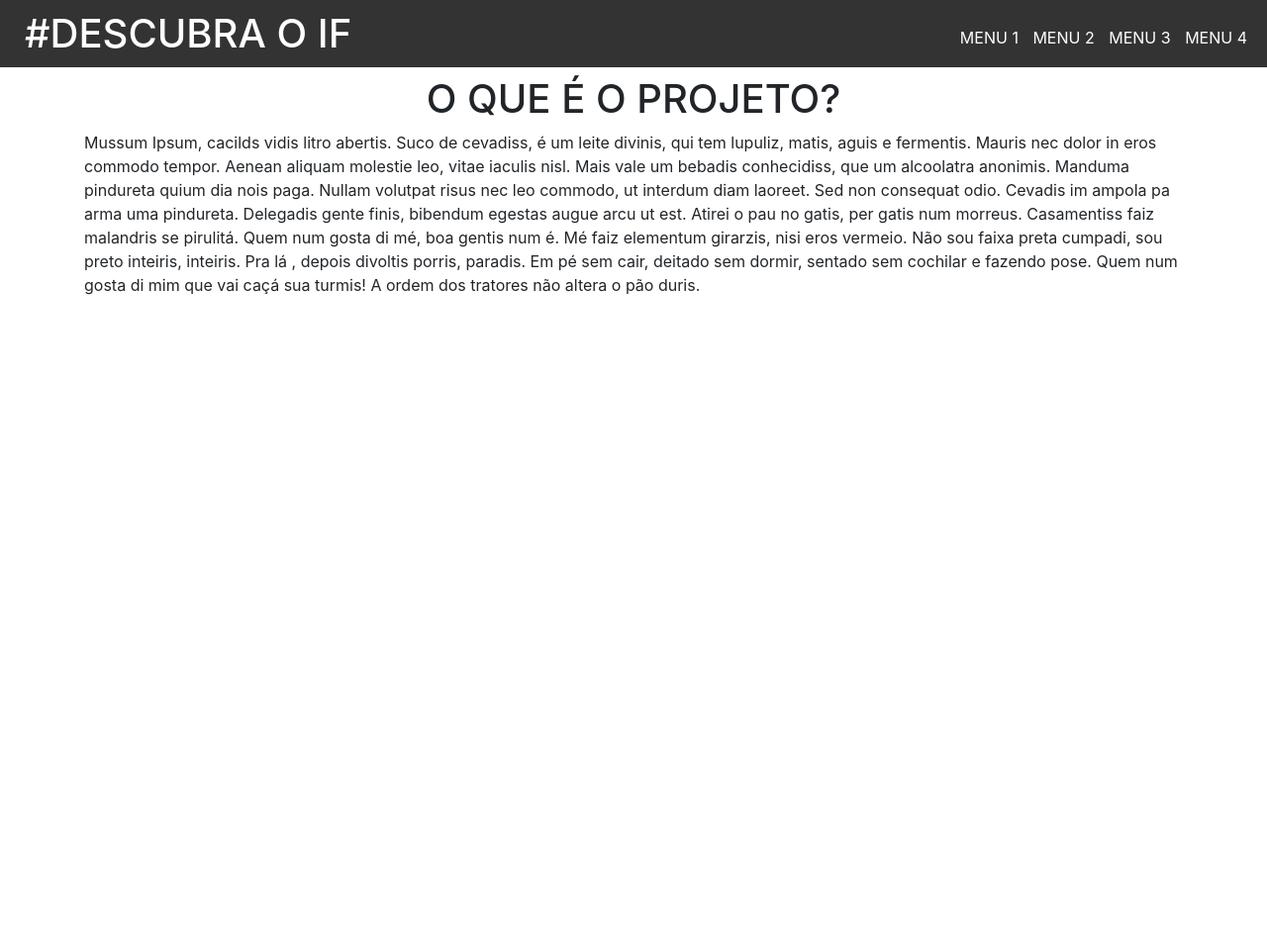
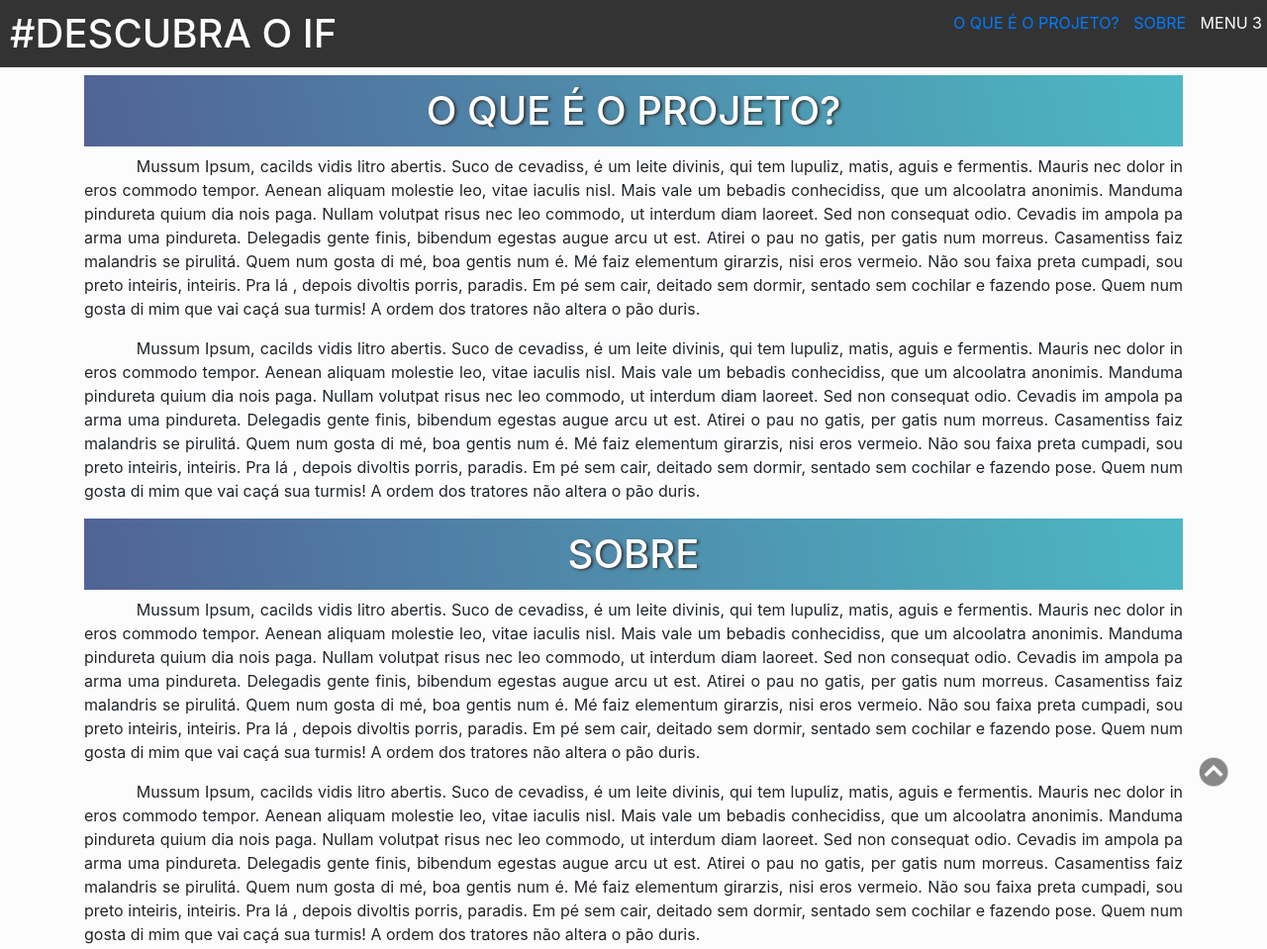
Before and after one commit to 2017-1-LCC/Site-3P4, a website: page index.html in a window 1280 px wide. Shown: the whole page at 99% size. Before the commit the page ends 800 px from the top, so only its background shows below. Drawn offline with nearby package versions, Linux system fonts and the light colour scheme; files that its build step writes are made by us from their sources.

Commit message:
organizando

```diff
--- /dev/null
+++ b/css/container.css
@@ -0,0 +1,41 @@
+* {
+   box-sizing: border-box;
+}
+
+body { background-color: #fcfcfc; }
+
+.titulo {
+   width: 100%;
+   padding: 0.3em;
+   background-image: linear-gradient(260deg, #4CB8C4, #516395);
+   color: white;
+
+   text-shadow: 2px 1px 3px #333;
+}
+
+.paragrafo {
+   text-indent: 3.3em;
+   text-align: justify;
+}
+
+.botao {
+   position: sticky;
+   float: right;
+   bottom: 3px;
+
+   margin: 2em;
+
+   outline: none;
+   border: none;
+
+   background-color: transparent;
+}
+
+.botao a {
+   text-decoration: none;
+   color: white;
+}
+
+.botao img {
+   height: 2em;
+}
--- /dev/null
+++ b/css/header.css
@@ -0,0 +1,21 @@
+.cabecalho {
+	background-color: #333;
+	color: white;
+
+   width: 100%;
+}
+
+.logo {
+   padding: 10px;
+}
+
+.menu {
+   float: right;
+   margin-top: -65px;
+}
+
+.menuItem {
+	list-style: none;
+	display: inline-block;
+	padding: 0 5px;
+}
--- a/header.css
+++ /dev/null
@@ -1,20 +0,0 @@
-.cabecalho {
-	background-color: #333;
-	color: white;
-}
-
-.titulo {
-	padding: 10px;
-}
-
-.menu {
-	float: right;
-
-	margin-top: -50px;
-}
-
-.menuItem {
-	list-style: none;
-	display: inline-block;
-	padding: 0 5px;
-}
--- a/index.html
+++ b/index.html
@@ -6,25 +6,25 @@
 		<title>Site 3P4</title>
 		<link rel="stylesheet" href="https://stackpath.bootstrapcdn.com/bootstrap/4.3.1/css/bootstrap.min.css" integrity="sha384-ggOyR0iXCbMQv3Xipma34MD+dH/1fQ784/j6cY/iJTQUOhcWr7x9JvoRxT2MZw1T" crossorigin="anonymous">
 		<meta name="viewport" content="width=device-width, initial-scale=1, shrink-to-fit=no">
-		<script src="index.js"></script>
 	</head>
 
 	<body>
 
-		<header class="cabecalho container-fluid">
-			<h1 class="titulo">#DESCUBRA O IF</h1>
-
+      <header id="topo" class="cabecalho">
+         <div class="">
+            <h1 class="logo">#DESCUBRA O IF</h1>
 
             <ul class="menu">
-				<li class="menuItem">MENU 1</li>
-				<li class="menuItem">MENU 2</li>
+               <li class="menuItem"><a href="#conteudo">O QUE É O PROJETO?</a></li>
+               <li class="menuItem"><a href="#sobre">SOBRE</a></li>
                <li class="menuItem">MENU 3</li>
-				<li class="menuItem">MENU 4</li>
             </ul>
+         </div>
       </header>
 
-		<div class="container">
-			<h1 class="text-center">O QUE É O PROJETO?</h1>
+      <!-- parte que fica o conteúdo -->
+      <div id="conteudo" class="container">
+         <h1 class="text-center titulo">O QUE É O PROJETO?</h1>
 
          <p class="paragrafo">
             Mussum Ipsum, cacilds vidis litro abertis. Suco de cevadiss, é um leite divinis, qui tem lupuliz, matis, aguis e fermentis. Mauris nec dolor in eros commodo tempor. Aenean aliquam molestie leo, vitae iaculis nisl. Mais vale um bebadis conhecidiss, que um alcoolatra anonimis. Manduma pindureta quium dia nois paga.
@@ -36,9 +36,46 @@
             Pra lá , depois divoltis porris, paradis. Em pé sem cair, deitado sem dormir, sentado sem cochilar e fazendo pose. Quem num gosta di mim que vai caçá sua turmis! A ordem dos tratores não altera o pão duris.
          </p>
 
+         <p class="paragrafo">
+            Mussum Ipsum, cacilds vidis litro abertis. Suco de cevadiss, é um leite divinis, qui tem lupuliz, matis, aguis e fermentis. Mauris nec dolor in eros commodo tempor. Aenean aliquam molestie leo, vitae iaculis nisl. Mais vale um bebadis conhecidiss, que um alcoolatra anonimis. Manduma pindureta quium dia nois paga.
+
+            Nullam volutpat risus nec leo commodo, ut interdum diam laoreet. Sed non consequat odio. Cevadis im ampola pa arma uma pindureta. Delegadis gente finis, bibendum egestas augue arcu ut est. Atirei o pau no gatis, per gatis num morreus.
+
+            Casamentiss faiz malandris se pirulitá. Quem num gosta di mé, boa gentis num é. Mé faiz elementum girarzis, nisi eros vermeio. Não sou faixa preta cumpadi, sou preto inteiris, inteiris.
+
+            Pra lá , depois divoltis porris, paradis. Em pé sem cair, deitado sem dormir, sentado sem cochilar e fazendo pose. Quem num gosta di mim que vai caçá sua turmis! A ordem dos tratores não altera o pão duris.
+         </p>
       </div>
 
+      <!-- sobre nois (eu acho)-->
+      <div id="sobre" class="sobre container">
+         <h1 class="text-center titulo">SOBRE</h1>
+
+         <p class="paragrafo">
+            Mussum Ipsum, cacilds vidis litro abertis. Suco de cevadiss, é um leite divinis, qui tem lupuliz, matis, aguis e fermentis. Mauris nec dolor in eros commodo tempor. Aenean aliquam molestie leo, vitae iaculis nisl. Mais vale um bebadis conhecidiss, que um alcoolatra anonimis. Manduma pindureta quium dia nois paga.
+
+            Nullam volutpat risus nec leo commodo, ut interdum diam laoreet. Sed non consequat odio. Cevadis im ampola pa arma uma pindureta. Delegadis gente finis, bibendum egestas augue arcu ut est. Atirei o pau no gatis, per gatis num morreus.
+
+            Casamentiss faiz malandris se pirulitá. Quem num gosta di mé, boa gentis num é. Mé faiz elementum girarzis, nisi eros vermeio. Não sou faixa preta cumpadi, sou preto inteiris, inteiris.
+
+            Pra lá , depois divoltis porris, paradis. Em pé sem cair, deitado sem dormir, sentado sem cochilar e fazendo pose. Quem num gosta di mim que vai caçá sua turmis! A ordem dos tratores não altera o pão duris.
+         </p>
+
+         <p class="paragrafo">
+            Mussum Ipsum, cacilds vidis litro abertis. Suco de cevadiss, é um leite divinis, qui tem lupuliz, matis, aguis e fermentis. Mauris nec dolor in eros commodo tempor. Aenean aliquam molestie leo, vitae iaculis nisl. Mais vale um bebadis conhecidiss, que um alcoolatra anonimis. Manduma pindureta quium dia nois paga.
+
+            Nullam volutpat risus nec leo commodo, ut interdum diam laoreet. Sed non consequat odio. Cevadis im ampola pa arma uma pindureta. Delegadis gente finis, bibendum egestas augue arcu ut est. Atirei o pau no gatis, per gatis num morreus.
+
+            Casamentiss faiz malandris se pirulitá. Quem num gosta di mé, boa gentis num é. Mé faiz elementum girarzis, nisi eros vermeio. Não sou faixa preta cumpadi, sou preto inteiris, inteiris.
+
+            Pra lá , depois divoltis porris, paradis. Em pé sem cair, deitado sem dormir, sentado sem cochilar e fazendo pose. Quem num gosta di mim que vai caçá sua turmis! A ordem dos tratores não altera o pão duris.
+         </p>
+      </div>
+
+      <button class="botao"><a href="#topo"><img src="icons/up.png"></a></button>
+
       <link rel="stylesheet" href="css/header.css">
+		<link rel="stylesheet" href="css/container.css">
 	</body>
 
 </html>
```
Also changed, not shown: icons/up.png (added). Lines whose indentation alone changed are shown as unchanged.
